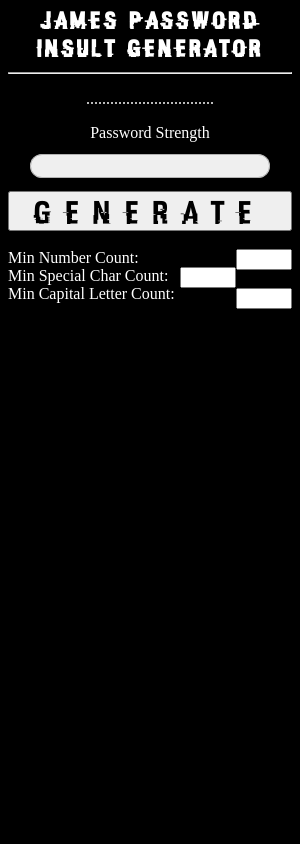
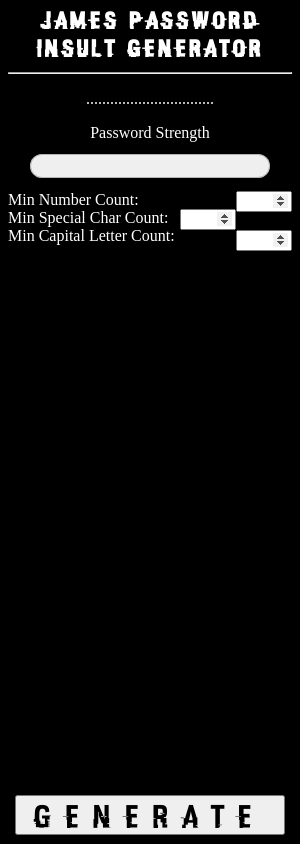
Before and after one commit to adamrpostjr/JPIG, an Electron app: page frontend/index.html in a window 300 px wide. Drawn offline with Linux system fonts and the light colour scheme.

Commit message:
Playing with layout and styling

```diff
--- a/frontend/assets/css/index.css
+++ b/frontend/assets/css/index.css
@@ -24,6 +24,16 @@
       width: 15em;
       height: 3em;
   }
+  .button-area{
+    text-align: center;
+    position: absolute;
+    bottom: 9px;
+    width: 90%;
+    padding: unset;
+    left: 50%;
+    margin: unset;
+    transform: translate(-50%);
+  }
   button{
     width: 100%;
     height: 40px;
@@ -33,3 +43,9 @@
     letter-spacing: 14px;
     text-align: center;
   }
+input[type=number]::-webkit-inner-spin-button,
+input[type=number]::-webkit-outer-spin-button {
+
+   opacity: 1;
+
+}
--- a/frontend/index.html
+++ b/frontend/index.html
@@ -17,10 +17,6 @@
             <span>Password Strength</span><br>
             <progress value="0" max="100"></progress>
         </div>
-        <div style="text-align: center;">
-            <button onclick="">Generate</button>
-        </div>
-        <br>
         <div>
             <label style="float:left"for="Numbers">Min Number Count:</label>
             <input style="float:right"type="number" name="Numbers" id="" min=0 max=10><br>
@@ -29,6 +25,10 @@
             <label style="float:left"for="Caps">Min Capital Letter Count:</label>
             <input style="float:right"type="number" name="Caps" id="" min=0 max=10><br>
         </div>
+        <br>
+        <div class="button-area">
+            <button onclick="">Generate</button>
+        </div>
     </body>
     <script src="assets\js\client.js"></script>
 </html>
--- a/index.js
+++ b/index.js
@@ -3,7 +3,7 @@ const { app, BrowserWindow, ipcMain } = require('electron')
 function createWindow () {
   const win = new BrowserWindow({
     width: 300,
-    height: 400,
+    height: 450,
     webPreferences: {
       nodeIntegration: true
     }
```
